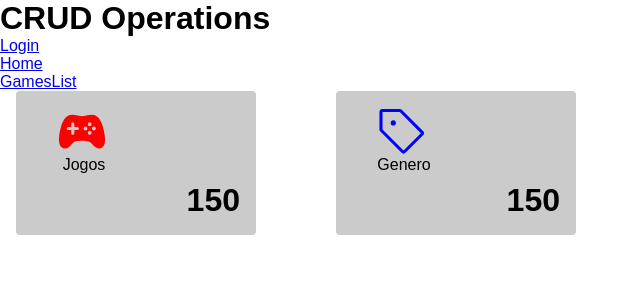
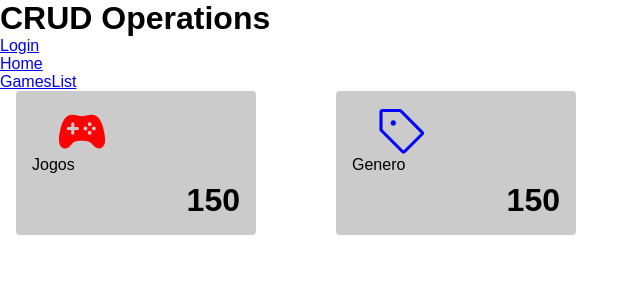
Before and after one commit to BuenoMVP/Desafio_2_PB_Compass, a React app: page /Home in a window 1280 px wide. Shown: the top 300 px of the page, without its empty margins (0-640 px from the left). Built offline with nearby package versions, Linux system fonts and the light colour scheme; the HTML template or start-up script is replaced by a standard one.

Commit message:
fix: fix CadHome style

```diff
--- a/src/frontend/src/components/CardHome.tsx
+++ b/src/frontend/src/components/CardHome.tsx
@@ -9,7 +9,7 @@ interface CardHomeProps {
 
 const CardHome = (props:CardHomeProps) => {
   return (
-    <button>
+    <section id="cardHome">
         <div>
             <>
               {props.icon}
@@ -17,7 +17,7 @@ const CardHome = (props:CardHomeProps) => {
             <p>{props.title}</p>
         </div>
         <span>{props.total}</span>
-    </button>
+    </section>
   )
 }
 
--- a/src/frontend/src/components/cardHome.css
+++ b/src/frontend/src/components/cardHome.css
@@ -1,4 +1,4 @@
-button {
+#cardHome {
     font-size: 1rem;
     display: flex;
     flex-direction: column;
@@ -8,10 +8,9 @@ button {
     width: 15rem;
     height: 9rem;
     padding: 1rem;
-    cursor: pointer;
 }
 
-button div {
+#cardHome div {
     display: inherit;
     flex-direction: inherit;
     width: 50%;
@@ -19,7 +18,7 @@ button div {
     justify-content: space-between;
 }
 
-button span {
+#cardHome span {
     display: inherit;
     justify-content: end;
     align-items: end;
```
